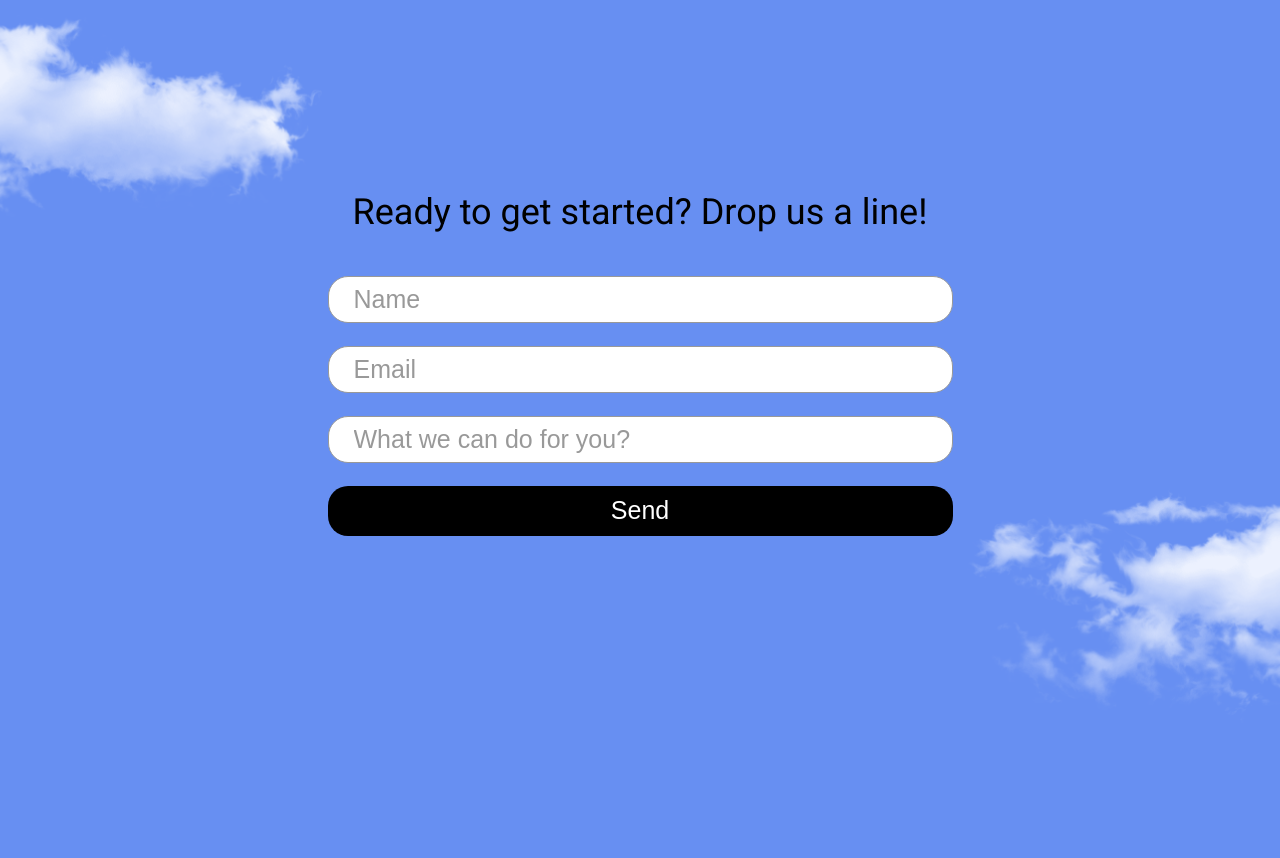
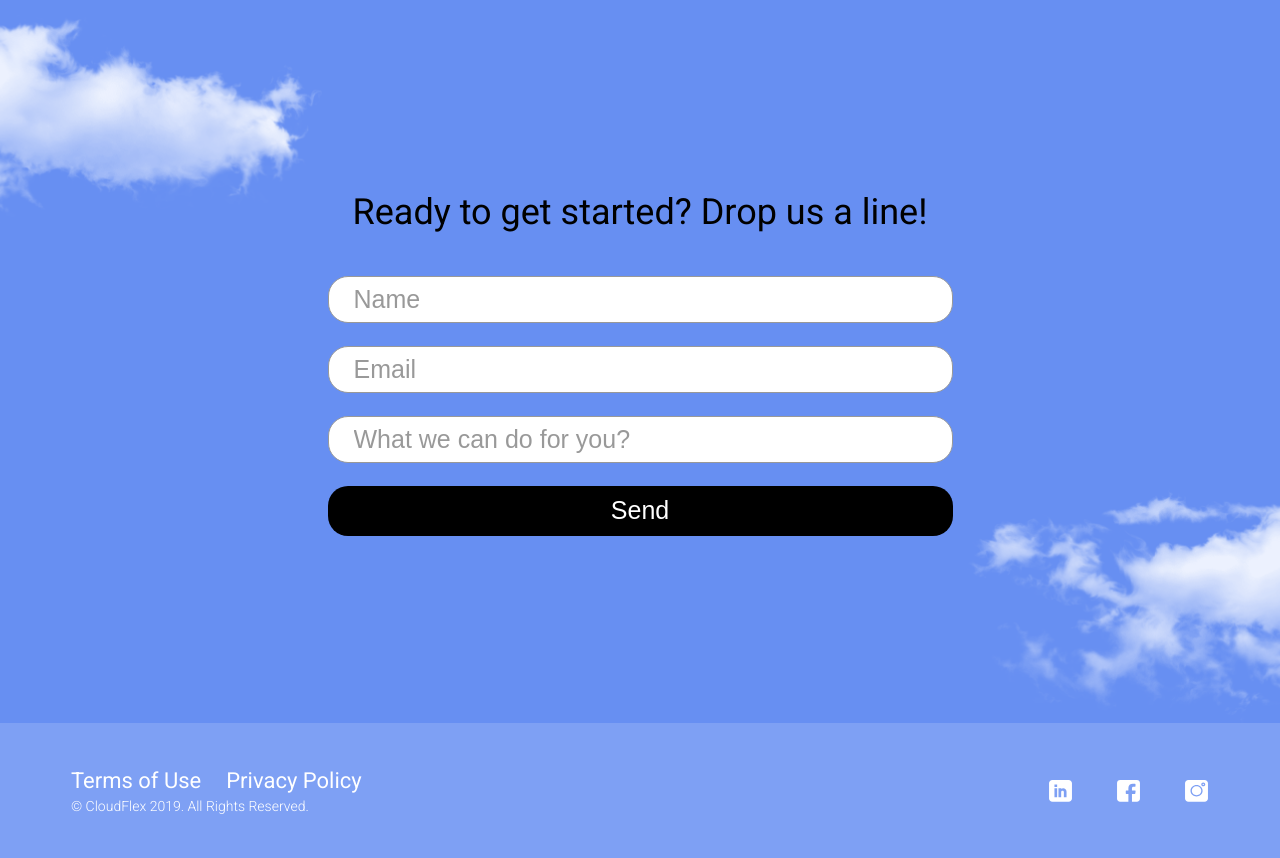
Before and after one commit to Artishoc777/landing_live_streaming, a website: page index.html in a window 1280 px wide. Shown: the part 5484-6342 px from the top of the page. Before the commit the page ends 6207 px from the top, so only its background shows below. Drawn offline with Linux system fonts and the light colour scheme.

Commit message:
footer adding

```diff
--- a/index.html
+++ b/index.html
@@ -290,5 +290,37 @@
             <div class="main__form-bg-cloud cloud--right"></div>
         </section>
     </main>
+    <footer class="footer" aria-label="footer section">
+            <div class="container">
+                <div class="footer__wrapper wrapper">
+                    <div class="wrapper__text">
+                        <div class="wrapper__text-links">
+                            <a class="wrapper__text-item" href="#">Terms of Use</a>
+                            <a class="wrapper__text-item" href="#">Privacy Policy</a>
+                        </div>
+                        <p class="wrapper__text-coop">© CloudFlex 2019. All Rights Reserved.</p>
+                    </div>
+                    <div class="wrapper__icons">
+                        <a href="#" class="wrapper__icons-link" aria-label="linkedin link">
+                            <svg class="wrapper__icons-icon" aria-label="linkedin icon">
+                                <use href="assets/sprites.svg#linkedin-icon"></use>
+                            </svg>
+                        </a>
+
+                        <a href="#" class="wrapper__icons-link" aria-label="facebook link">
+                            <svg class="wrapper__icons-icon" aria-label="facebook icon">
+                                <use href="assets/sprites.svg#facebook-icon"></use>
+                            </svg>
+                        </a>
+
+                        <a href="#" class="wrapper__icons-link" aria-label="instagram link">
+                            <svg class="wrapper__icons-icon" aria-label="instagram icon">
+                                <use href="assets/sprites.svg#instagram-icon"></use>
+                            </svg>
+                        </a>
+                    </div>
+                </div>
+            </div>
+    </footer>
 </body>
 </html>
--- /dev/null
+++ b/styles/_footer.scss
@@ -0,0 +1,61 @@
+@use "variables" as v;
+@use "mixins" as m;
+@use "placeholders";
+@use "sass:color";
+
+.footer {
+    width: 100%;
+    height: 135px;
+    margin: 0 auto;
+    background-color: color.adjust(v.$color_white, $alpha: -0.85);
+    @include m.d-flex(center, center, nowrap, row, 0, 0);
+
+    .container {
+        width: 1448px;
+    }
+
+    .wrapper {
+        max-width: 1168px;
+        margin: 0 auto;
+        @include m.d-flex(space-between, center, nowrap, row, 50px, 0);
+
+        &__text {
+            margin-left: 15px;
+            @include m.d-flex(center, start, nowrap, column, 0, 5px);
+
+            &-links {
+                @include m.font(22px, 400, normal, v.$color_white);
+                @include m.d-flex(center, center, nowrap, row, 25px, 0);
+            }
+
+            &-item {
+                @extend %hover-black;
+            }
+
+            &-coop {
+                @include m.font(14px, 300, normal, v.$color_white);
+            }
+        }
+
+        &__icons {
+            margin-right: 15px;
+            @include m.d-flex(center, center, nowrap, row, 43px, 0);
+
+            &-link {
+                width: 25px;
+                height: 22px;
+            }
+
+            &-icon {
+                width: 25px;
+                height: 22px;
+                fill: v.$color_white;
+                @extend %hover-black-icon;
+            }
+        }
+
+        @media(max-width: v.$media-s) {
+            @include m.d-flex(center, center, nowrap, column-reverse, 0, 20px);
+        }
+    }
+}
--- a/styles/_importer.scss
+++ b/styles/_importer.scss
@@ -9,3 +9,4 @@
 @forward 'experience';
 @forward 'testimonials';
 @forward 'form';
+@forward 'footer';
--- a/styles/_placeholders.scss
+++ b/styles/_placeholders.scss
@@ -29,6 +29,7 @@
     &:hover, &:active {
         cursor: pointer;
         fill: v.$color_light-blue;
+        transition: 0.15s;
     }
 }
 
```
Also changed, not shown: css/index.css, 1 other file.
